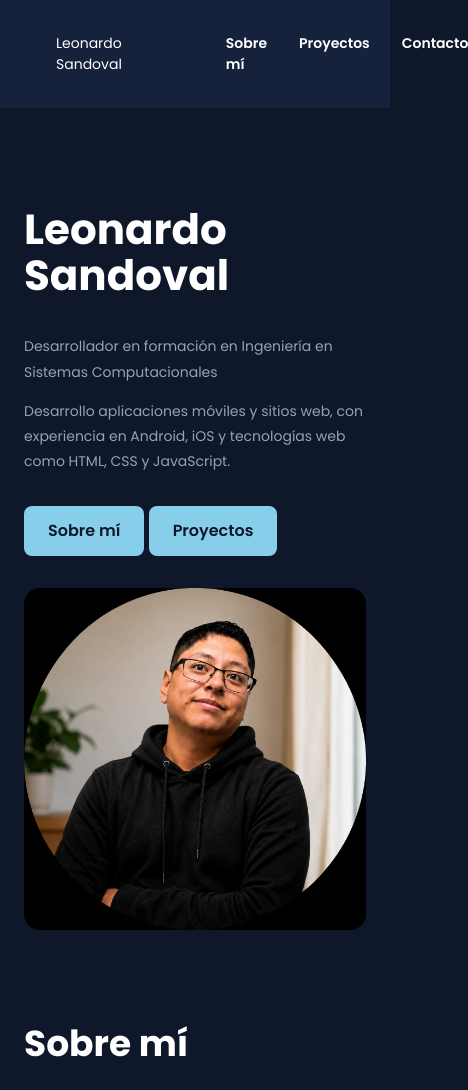
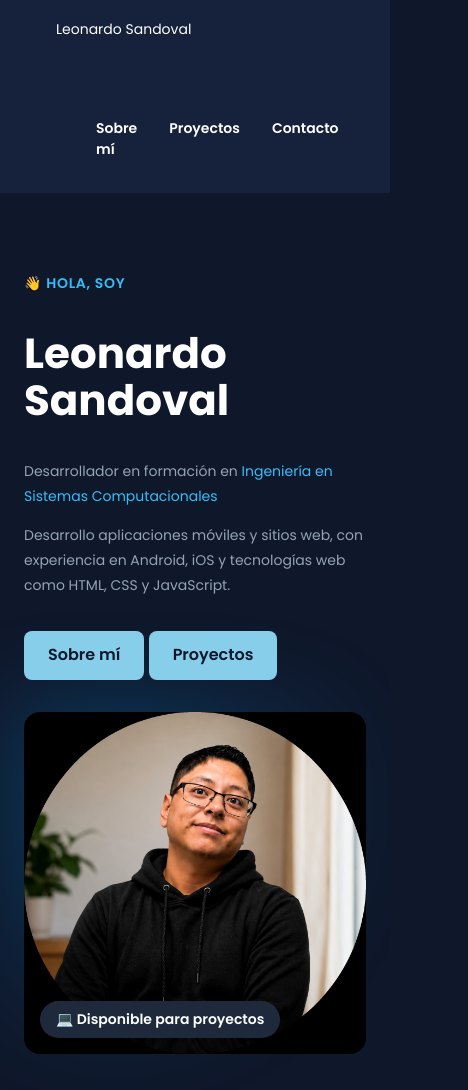
Before and after one commit to dsan-io/personalWeb, a plain HTML site: page index.html in a window 390 px wide. Shown: the top 1090 px of the page, 468 px wide, since content can reach past the window. Drawn offline with Linux system fonts and the light colour scheme.

Commit message:
chore: Update styles and HTML structure for improved layout and responsiveness chore: README.md updated with new project details and image assets added

```diff
--- a/index.html
+++ b/index.html
@@ -31,13 +31,16 @@
       </div>
     </header>
     <main>
-      <section class="wrapper container--spacing">
+      <section class="hero wrapper container--spacing">
         <div class="grid-layout-responsive">
           <div>
+            <p class="hero__eyebrow">👋 Hola, soy</p>
             <h1>Leonardo Sandoval</h1>
-            <p>
-              Desarrollador en formación en Ingeniería en Sistemas
-              Computacionales
+            <p class="" hero__role>
+              Desarrollador en formación en
+              <span class="text-accent"
+                >Ingeniería en Sistemas Computacionales</span
+              >
             </p>
 
             <p>
@@ -49,7 +52,7 @@
               <a href="#proyectos" class="btn">Proyectos</a>
             </div>
           </div>
-          <div>
+          <div class="blob">
             <img
               src="./assets/images/image_profile.webp"
               alt="Fotografía de Leonardo Sandoval"
@@ -57,6 +60,7 @@
               height="675"
               class="image-profile"
             />
+            <span class="hero__badge">💻 Disponible para proyectos</span>
           </div>
         </div>
       </section>
@@ -65,7 +69,7 @@
         id="sobreMi"
       >
         <div class="about__content">
-          <h2>Sobre mí</h2>
+          <h2 aria-label="Sobre mí">Sobre mí</h2>
           <p>
             Soy estudiante de
             <strong>Ingeniería en Sistemas Computacionales</strong> en la UVEG,
@@ -110,7 +114,7 @@
         </div>
       </section>
       <section class="wrapper container--spacing" id="proyectos">
-        <h2>Proyectos</h2>
+        <h2 aria-label="Proyectos">Proyectos</h2>
         <div class="grid-layout-responsive">
           <article class="card">
             <img
@@ -158,7 +162,7 @@
         </div>
       </section>
       <section class="wrapper container--spacing" id="contacto">
-        <h2>Contacto</h2>
+        <h2 aria-label="Contacto">Contacto</h2>
         <p>
           Si tienes un proyecto, una oportunidad profesional o simplemente
           quieres conocer más sobre mi trabajo, puedes contactarme:
--- a/styles/normalize.css
+++ b/styles/normalize.css
@@ -10,6 +10,14 @@
     👉 Unificar la tipografía de todas las etiquetas de una web
 
 */
+
+/* Reset Custom Properties */
+:root {
+  --black: #393939;
+  /* Tipografía */
+  --primary-text: Helvetica, Arial, sans-serif;
+  --secondary-text: Verdana;
+}
 
 /* Box-sizing model */
 *,
--- a/styles/styles.css
+++ b/styles/styles.css
@@ -4,14 +4,6 @@
 @layer global, components, utilities;
 
 @layer global {
-  /* Reset Custom Properties */
-  :root {
-    --black: #393939;
-    /* Tipografía */
-    --primary-text: Helvetica, Arial, sans-serif;
-    --secondary-text: Verdana;
-  }
-
   /* Fonts */
   :root {
     --fs-14: calc(14 / 16 * 1rem);
@@ -143,6 +135,7 @@
     align-items: center;
     gap: 4rem;
     padding: 1.2rem 2rem;
+    flex-wrap: wrap;
   }
 
   .btn {
@@ -170,6 +163,21 @@
     }
   }
 
+  .hero {
+    display: flex;
+    flex-direction: center;
+  }
+
+  @media (width >= 40rem) {
+    .hero {
+      min-height: calc(70svh - 80px);
+    }
+  }
+
+  .hero__buttons {
+    margin-top: 2rem;
+  }
+
   .card {
     background-color: var(--color-bg--card);
     border-radius: 1rem;
@@ -189,8 +197,10 @@
     aspect-ratio: 4 / 3;
   }
 
-  .hero__buttons {
-    margin-top: 2rem;
+  .card__buttons {
+    margin-top: 1rem;
+    display: flex;
+    gap: 1rem;
   }
 
   .skills__list {
@@ -208,7 +218,7 @@
 
   .footer {
     background-color: var(--color-bg--nav);
-    padding: 0.1rem;
+    padding: 1rem;
   }
 }
 
@@ -216,4 +226,57 @@
   /* * {
     outline: 1px solid red !important;
   } */
+
+  @media (width >= 40rem) {
+    /* ~640px, ajusta al breakpoint que uses */
+    .hero .grid-layout-responsive {
+      grid-template-columns: 1.2fr 1fr;
+      align-items: center;
+      gap: 3rem;
+    }
+  }
+  .blob {
+    position: relative;
+    display: grid;
+    place-items: center;
+  }
+
+  .blob::before {
+    content: "";
+    position: absolute;
+    inset: -1.5rem;
+    background: radial-gradient(
+      circle at 30% 30%,
+      var(--c-sky-600) 0%,
+      transparent 70%
+    );
+    filter: blur(40px);
+    opacity: 0.35;
+    z-index: -1;
+  }
+
+  .hero__eyebrow {
+    color: var(--c-sky-400);
+    font-weight: 600;
+    letter-spacing: 0.05em;
+    text-transform: uppercase;
+    font-size: var(--fs-14);
+  }
+
+  .text-accent {
+    color: var(--c-sky-400);
+  }
+
+  .hero__badge {
+    position: absolute;
+    bottom: 1rem;
+    left: 1rem;
+    background-color: var(--color-bg--card);
+    color: var(--color-primary--text);
+    padding: 0.5rem 1rem;
+    border-radius: 2rem;
+    font-size: var(--fs-14);
+    font-weight: 600;
+    box-shadow: 0 4px 12px rgba(0, 0, 0, 0.3);
+  }
 }
```
Also changed, not shown: README.md, assets/images/webPage.webp (added).
